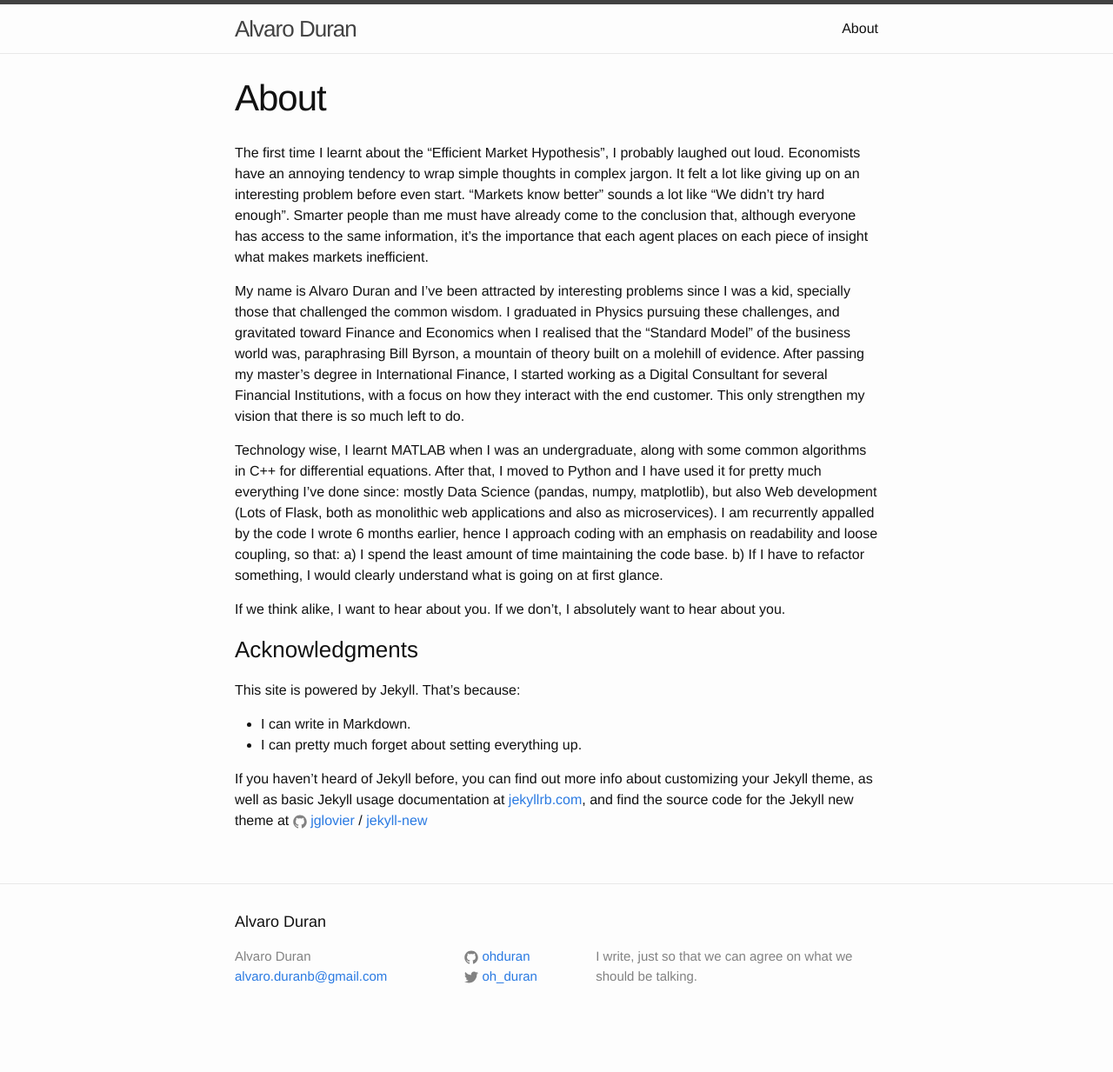
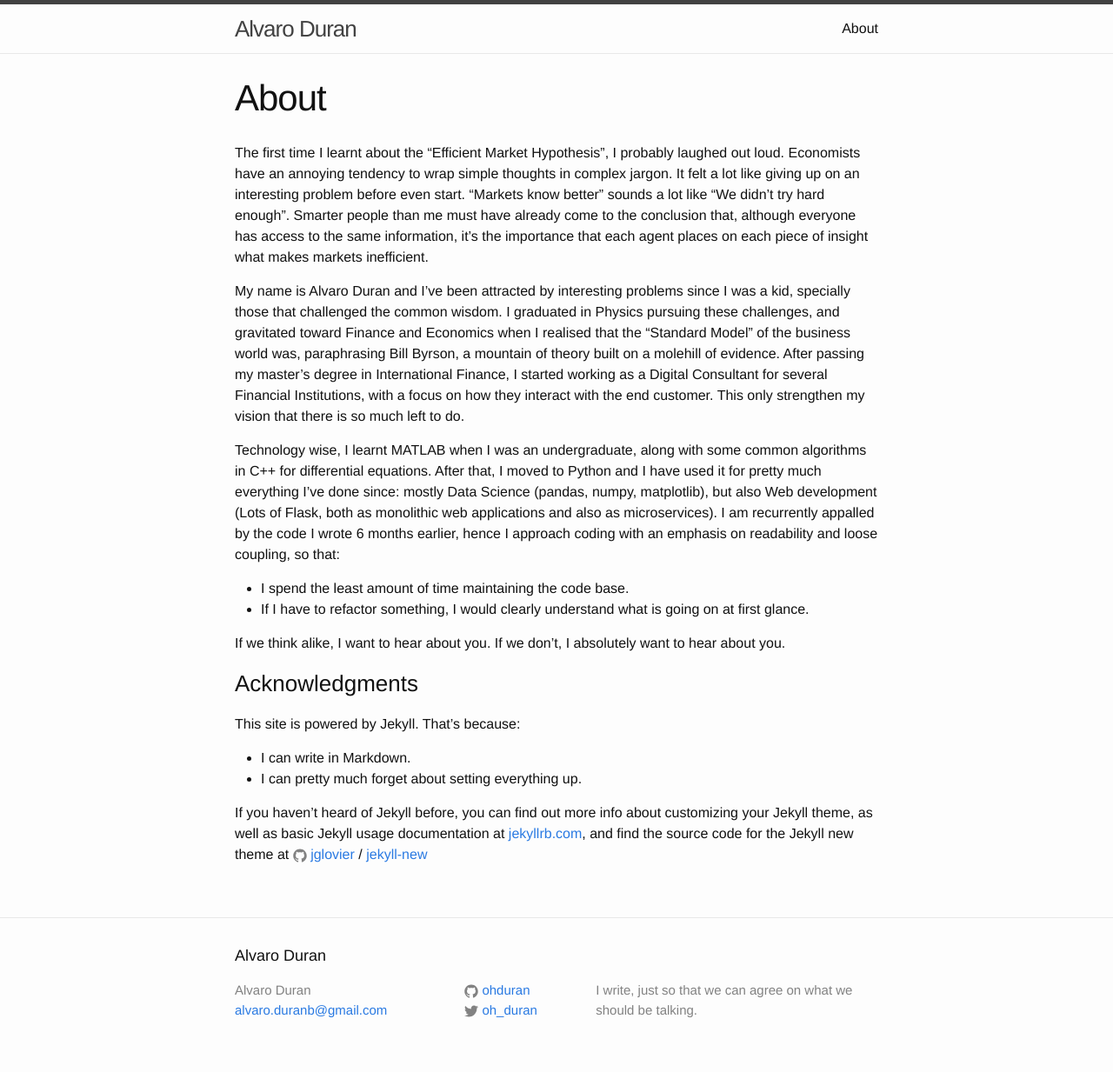
Before and after one commit to ohduran/ohduran.github.io, a Jekyll site: the page built from about.md, in a window 1280 px wide. Shown: the whole page at 87% size. Built offline with Jekyll 4.4.1, drawn with Linux system fonts in a browser that asks for light colours; before the commit the page ends 1194 px from its top, so only the background shows below that.

```diff
--- a/about.md
+++ b/about.md
@@ -9,8 +9,8 @@ The first time I learnt about the "Efficient Market Hypothesis", I probably laug
 My name is Alvaro Duran and I've been attracted by interesting problems since I was a kid, specially those that challenged the common wisdom. I graduated in Physics pursuing these challenges, and gravitated toward Finance and Economics when I realised that the "Standard Model" of the business world was, paraphrasing Bill Byrson, a mountain of theory built on a molehill of evidence. After passing my master's degree in International Finance, I started working as a Digital Consultant for several Financial Institutions, with a focus on how they interact with the end customer. This only strengthen my vision that there is so much left to do.
 
 Technology wise, I learnt MATLAB when I was an undergraduate, along with some common algorithms in C++ for differential equations. After that, I moved to Python and I have used it for pretty much everything I've done since: mostly Data Science (pandas, numpy, matplotlib), but also Web development (Lots of Flask, both as monolithic web applications and also as microservices). I am recurrently appalled by the code I wrote 6 months earlier, hence I approach coding with an emphasis on readability and loose coupling, so that:
-a) I spend the least amount of time maintaining the code base.
-b) If I have to refactor something, I would clearly understand what is going on at first glance.
+- I spend the least amount of time maintaining the code base.
+- If I have to refactor something, I would clearly understand what is going on at first glance.
 
 If we think alike, I want to hear about you. If we don't, I absolutely want to hear about you.
 
```
